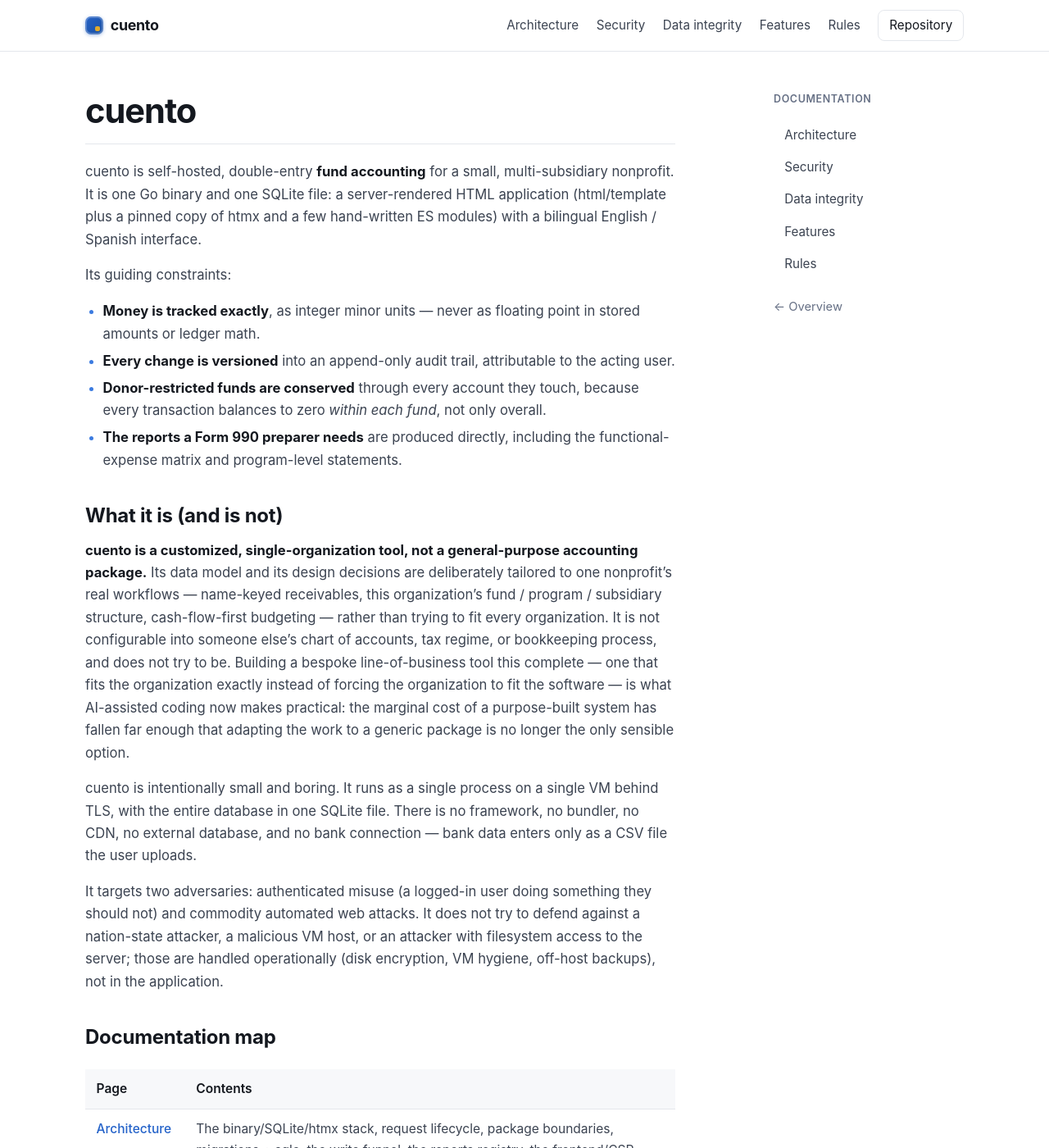
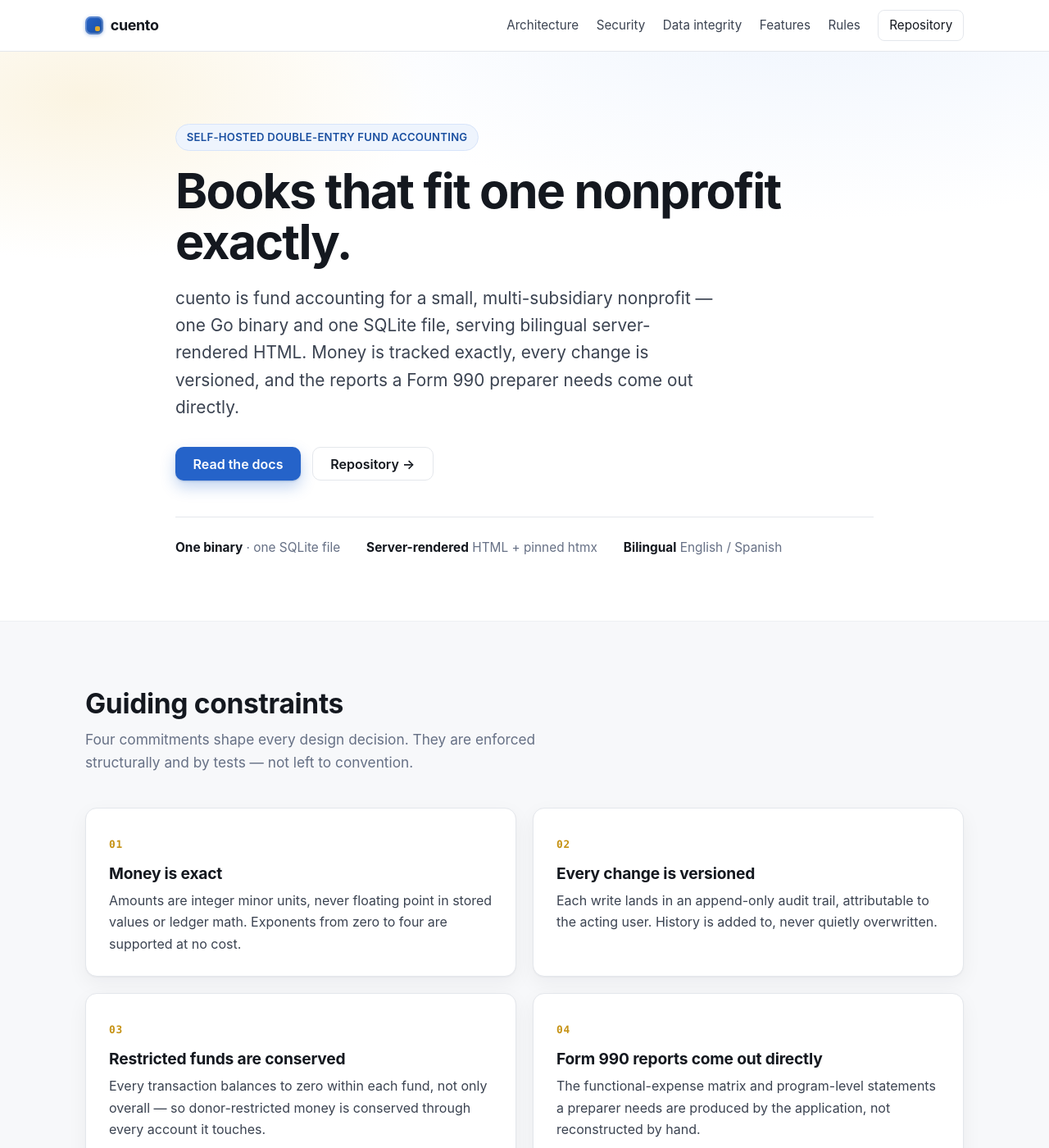
Before and after one commit to epiphenomena/cuento, a Jekyll site: the page built from site/index.md, in a window 1280 px wide and 1400 px high. Shown: the whole window at 82% size. Built offline with Jekyll 4.4.1, drawn with Linux system fonts in a browser that asks for light colours; some of the changed text lies outside the part shown.

Commit message:
p29.9 docs: landing-page content + doc link fixes
- index.md: switch to the home layout; move the guiding constraints and hero
  copy into structured front matter for the feature grid; keep the "what it is
  (and is not)" story as page body. Reuse index.md's language verbatim.
- rules.md: rewrite internal .md links to .html so they resolve on plain
  Jekyll (just-the-docs previously normalized these).
- README.md: preserve the operator notes (GitHub Pages enablement, local
  preview) formerly in index.md, and document the site structure. Excluded
  from the build.

Co-Authored-By: Claude Opus 4.8 (1M context) <noreply@anthropic.com>

```diff
--- a/site/index.md
+++ b/site/index.md
@@ -1,27 +1,42 @@
 ---
+layout: home
 title: Overview
-layout: default
-nav_order: 1
+hero:
+  eyebrow: Self-hosted double-entry fund accounting
+  headline: Books that fit one nonprofit exactly.
+  lede: >-
+    cuento is fund accounting for a small, multi-subsidiary nonprofit — one Go
+    binary and one SQLite file, serving bilingual server-rendered HTML. Money is
+    tracked exactly, every change is versioned, and the reports a Form 990
+    preparer needs come out directly.
+  primary:
+    label: Read the docs
+    url: /architecture.html
+  secondary:
+    label: Repository
+    url: repo
+constraints_heading: Guiding constraints
+constraints_lede: >-
+  Four commitments shape every design decision. They are enforced structurally
+  and by tests — not left to convention.
+constraints:
+  - title: Money is exact
+    body: >-
+      Amounts are integer minor units, never floating point in stored values or
+      ledger math. Exponents from zero to four are supported at no cost.
+  - title: Every change is versioned
+    body: >-
+      Each write lands in an append-only audit trail, attributable to the acting
+      user. History is added to, never quietly overwritten.
+  - title: Restricted funds are conserved
+    body: >-
+      Every transaction balances to zero within each fund, not only overall — so
+      donor-restricted money is conserved through every account it touches.
+  - title: Form 990 reports come out directly
+    body: >-
+      The functional-expense matrix and program-level statements a preparer
+      needs are produced by the application, not reconstructed by hand.
 ---
-
-# cuento
-
-cuento is self-hosted, double-entry **fund accounting** for a small,
-multi-subsidiary nonprofit. It is one Go binary and one SQLite file: a
-server-rendered HTML application (html/template plus a pinned copy of htmx and a
-few hand-written ES modules) with a bilingual English / Spanish interface.
-
-Its guiding constraints:
-
-- **Money is tracked exactly**, as integer minor units — never as floating point
-  in stored amounts or ledger math.
-- **Every change is versioned** into an append-only audit trail, attributable to
-  the acting user.
-- **Donor-restricted funds are conserved** through every account they touch,
-  because every transaction balances to zero *within each fund*, not only
-  overall.
-- **The reports a Form 990 preparer needs** are produced directly, including the
-  functional-expense matrix and program-level statements.
 
 ## What it is (and is not)
 
@@ -47,30 +62,3 @@ something they should not) and commodity automated web attacks. It does not try
 to defend against a nation-state attacker, a malicious VM host, or an attacker
 with filesystem access to the server; those are handled operationally
 (disk encryption, VM hygiene, off-host backups), not in the application.
-
-## Documentation map
-
-| Page | Contents |
-|---|---|
-| [Architecture](architecture.md) | The binary/SQLite/htmx stack, request lifecycle, package boundaries, migrations + sqlc, the write funnel, the reports registry, the frontend/CSP model, and testing. |
-| [Security](security.md) | Passwords, sessions, cross-origin protection, rate-limiting, the permission-gated route registry, the strict CSP, and the security headers — with the tests that enforce each. |
-| [Data integrity](data-integrity.md) | Exact money, the single write funnel, append-only versioning, migrations-as-truth, sqlc-only SQL, and the ledger invariants enforced twice. |
-| [Features](features.md) | The full feature set: fund accounting, subsidiaries and consolidation, programs and functional classes, the report catalog, bank import, reconciliation, budgeting, and expense reports. |
-| [Rules](rules.md) | The fourteen non-negotiable engineering rules the project is held to, each with the reason behind it and a link to the mechanism that satisfies it. |
-
-## Enabling GitHub Pages for this site
-
-GitHub's branch-based Pages deployment can serve only the repository root or the
-`/docs` folder, and both are occupied in this repository (the root is the
-application, and `docs/` holds internal working documents that must not be
-published). Serve this `site/` folder with a GitHub Actions workflow instead:
-
-1. Add a workflow that builds this directory with `actions/jekyll-build-pages`
-   using `source: ./site`, uploads the result with `actions/upload-pages-artifact`,
-   and deploys it with `actions/deploy-pages`.
-2. In the repository settings, under **Pages** (Build and deployment), set the
-   source to **GitHub Actions**.
-
-The site uses the [just-the-docs](https://just-the-docs.com/) remote theme, so no
-theme gem needs to be vendored; the `github-pages` gem in `site/Gemfile` provides
-a compatible build for local previews (`bundle exec jekyll serve`).
```
Also changed, not shown: site/rules.md (+6 -6 lines), site/README.md (added).
